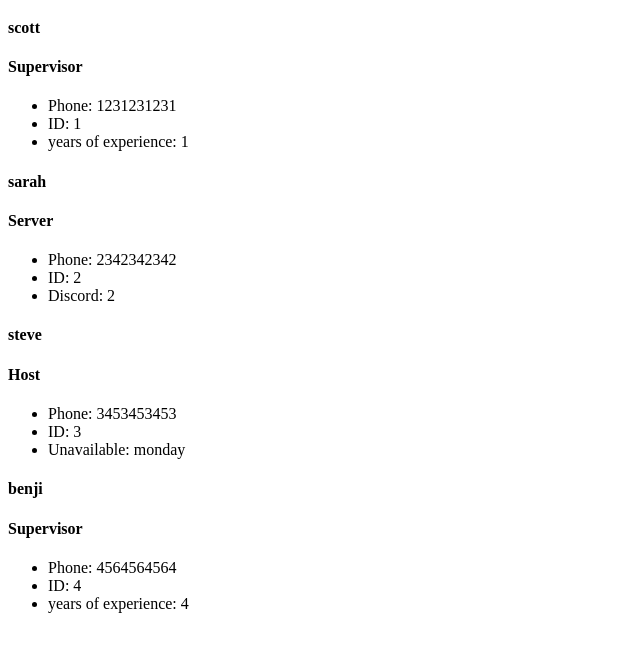
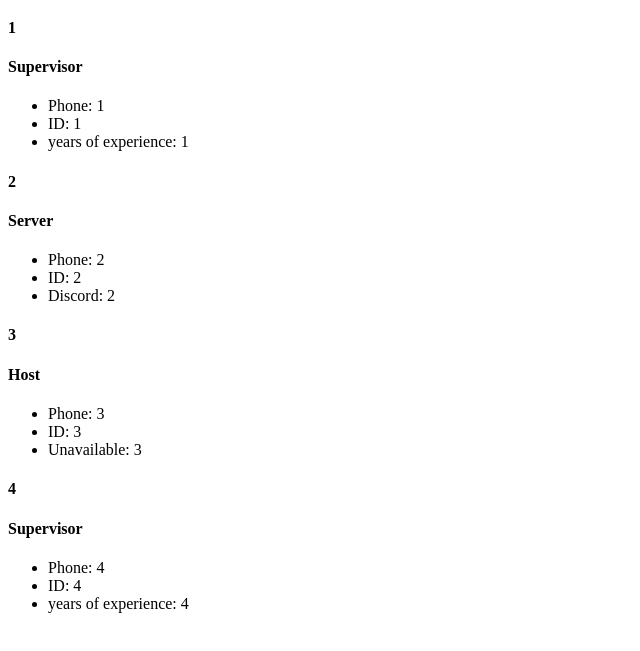
Before and after one commit to scoven2/Team-Profile-Generator, a website: page teamProfile.html in a window 1280 px wide. Shown: the part 87-738 px from the top of the page, without its empty margins (0-640 px from the left). Drawn offline with Linux system fonts and the light colour scheme.

Commit message:
fixed last few issues and reinstalled everything for good measure

```diff
--- a/teamProfile.html
+++ b/teamProfile.html
@@ -11,49 +11,49 @@
                 <div class="row">
                     <div>
             <div class="col card-header">
-                <h4>scott</h4>
+                <h4>1</h4>
             </div>
             <div class="col card-header">
                 <h4>Supervisor</h4>
             </div>
             <ul>
-                <li>Phone: 1231231231</li>
+                <li>Phone: 1</li>
                 <li>ID: 1</li>
                 <li> years of experience: 1</li>
             </ul>
             </div> <div>
             <div class="col card-header">
-                <h4>sarah</h4>
+                <h4>2</h4>
             </div>
             <div class="col card-header">
                 <h4>Server</h4>
             </div>
             <ul>
-                <li>Phone: 2342342342</li>
+                <li>Phone: 2</li>
                 <li>ID: 2</li>
                 <li> Discord: 2</li>
             </ul>
             </div> <div>
             <div class="col card-header">
-                <h4>steve</h4>
+                <h4>3</h4>
             </div>
             <div class="col card-header">
                 <h4>Host</h4>
             </div>
             <ul>
-                <li>Phone: 3453453453</li>
+                <li>Phone: 3</li>
                 <li>ID: 3</li>
-                <li> Unavailable: monday</li>
+                <li> Unavailable: 3</li>
             </ul>
             </div> <div>
             <div class="col card-header">
-                <h4>benji</h4>
+                <h4>4</h4>
             </div>
             <div class="col card-header">
                 <h4>Supervisor</h4>
             </div>
             <ul>
-                <li>Phone: 4564564564</li>
+                <li>Phone: 4</li>
                 <li>ID: 4</li>
                 <li> years of experience: 4</li>
             </ul>
```
Also changed, not shown: package.json (+14 -14 lines), 1 other file.
